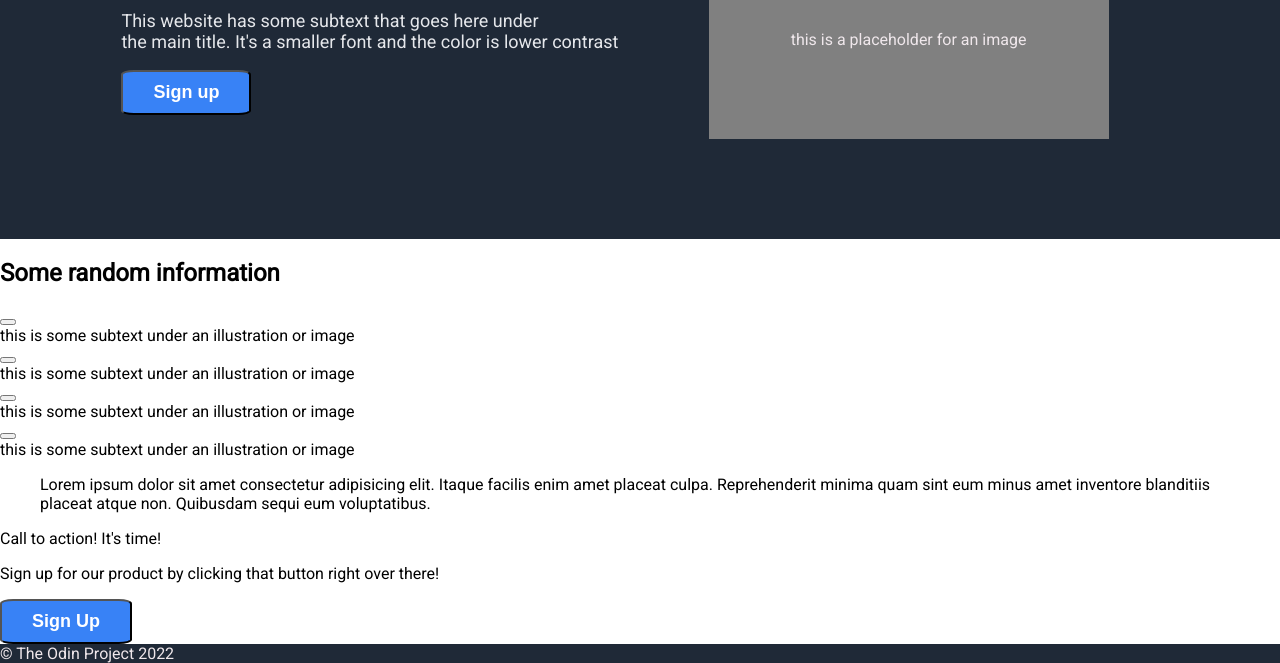
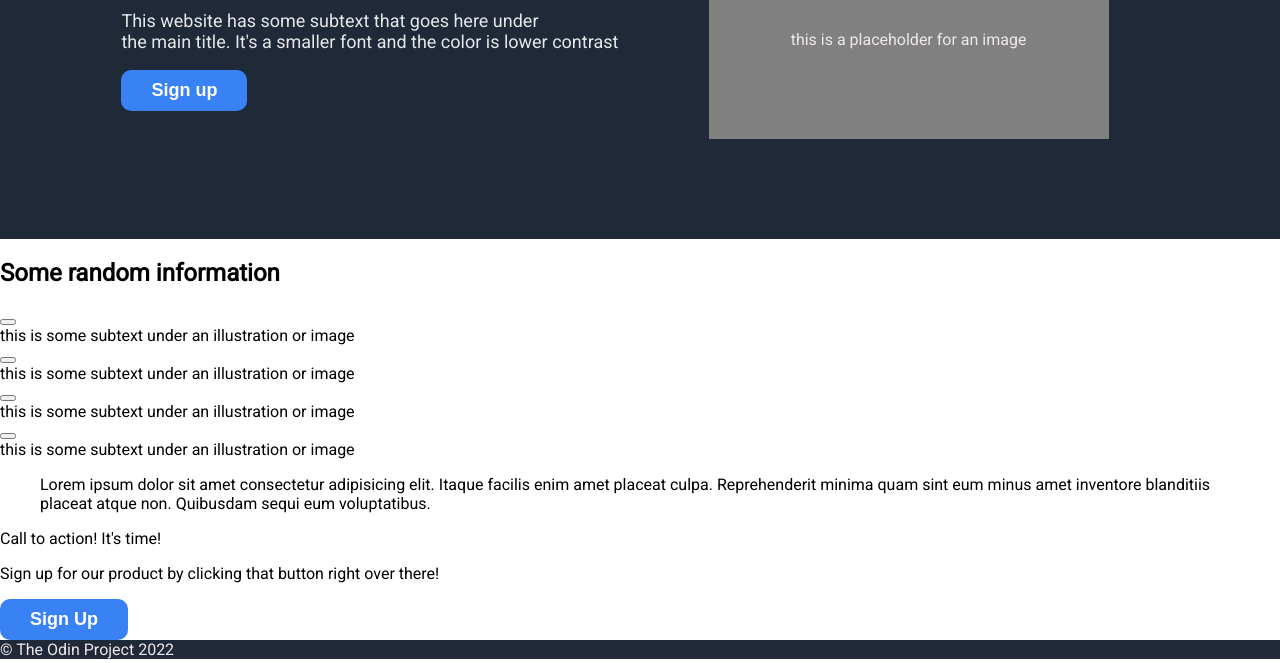
Before and after one commit to DarnellOps/Landing-Page, a plain HTML site: page index.html in a window 1280 px wide. Shown: the part 238-901 px from the top of the page. Drawn offline with Linux system fonts and the light colour scheme.

Commit message:
updated buttons in css

```diff
--- a/style.css
+++ b/style.css
@@ -69,8 +69,9 @@ ul {
 .signButton {
     background-color: #3882f6 ;
     padding: 10px 30px;
-    border-radius: 10%;
+    border-radius: 10px;
     font-weight: bold;
     font-size: 18px;
     color: #ffffff;
+    border: none;
 }
```
